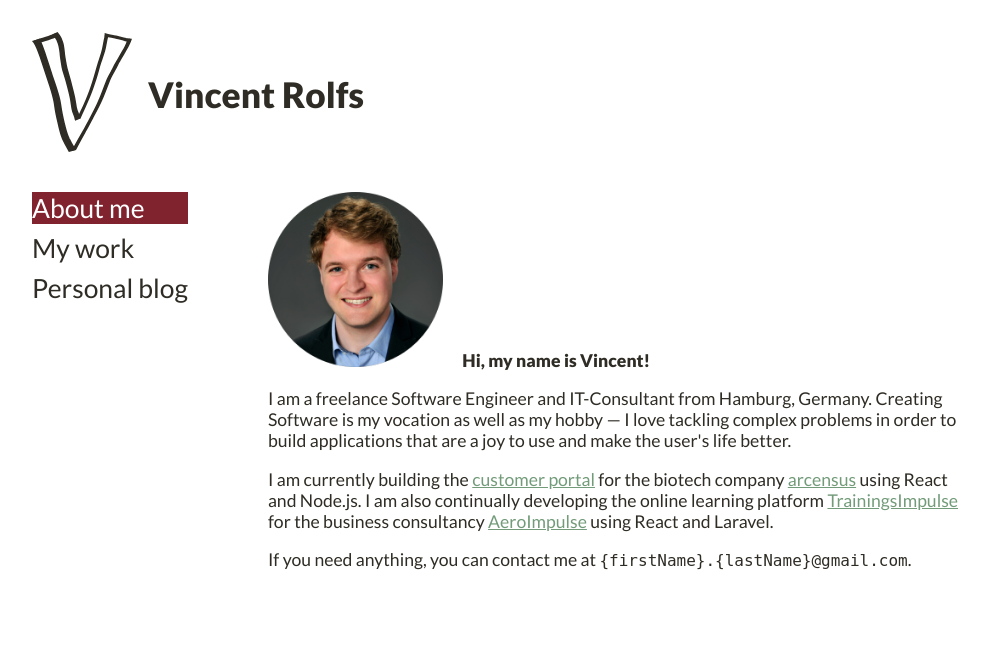
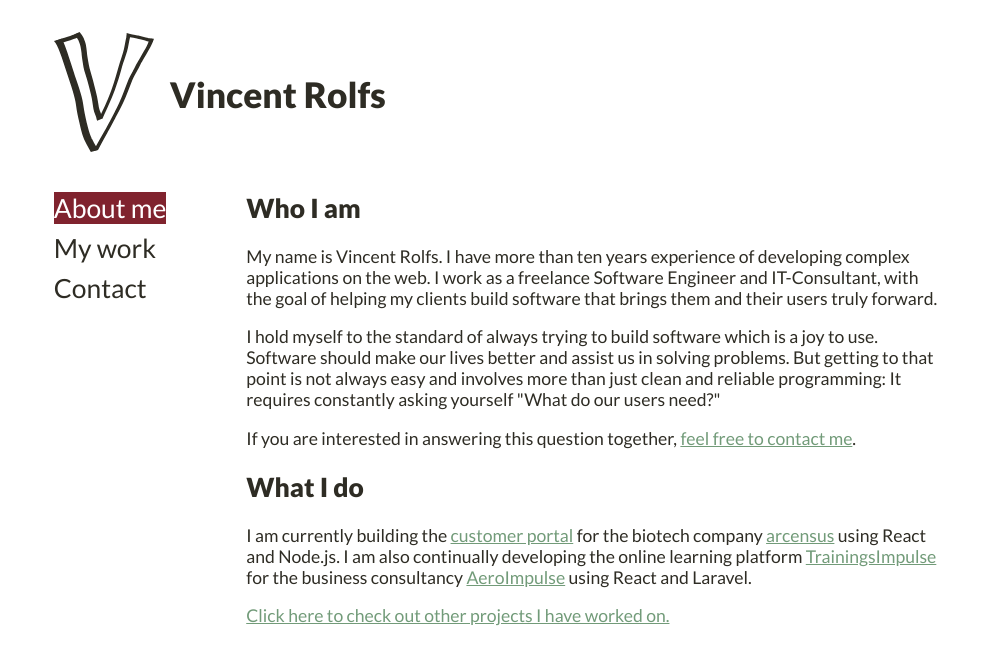
Before and after one commit to vincentrolfs/vincentrolfs.github.io, a plain HTML site: page index.html in a window 1280 px wide. Shown: the whole page, without its empty margins (140-1129 px from the left). Drawn offline with Linux system fonts and the light colour scheme.

Commit message:
Improve texts, add contact page

```diff
--- /dev/null
+++ b/contact.html
@@ -0,0 +1,60 @@
+<!DOCTYPE html>
+<html lang="en">
+<head>
+  <title>Vincent Rolfs | Contact</title>
+
+  <meta charset="UTF-8"/>
+  <meta name="viewport" content="width=device-width, initial-scale=1.0"/>
+  <meta
+          name="description"
+          content="Vincent Rolfs' professional software development portfolio.
+    Vincent is an expert on all things React and NodeJS, and has delivered
+    numerous successful web applications to clients."
+  >
+
+  <link rel="preconnect" href="https://fonts.gstatic.com"/>
+  <link href="https://fonts.googleapis.com/css2?family=Lato:wght@400;900&display=swap" rel="stylesheet"/>
+  <link href="styles/main.css" rel="stylesheet"/>
+
+  <link rel="apple-touch-icon" sizes="180x180" href="/img/icons/apple-touch-icon.png">
+  <link rel="icon" type="image/png" sizes="32x32" href="/img/icons/favicon-32x32.png">
+  <link rel="icon" type="image/png" sizes="16x16" href="/img/icons/favicon-16x16.png">
+  <link rel="manifest" href="/img/icons/site.webmanifest">
+  <link rel="mask-icon" href="/img/icons/safari-pinned-tab.svg" color="#80232E">
+  <link rel="shortcut icon" href="/img/icons/favicon.ico">
+  <meta name="msapplication-TileColor" content="#b91d47">
+  <meta name="msapplication-config" content="/img/icons/browserconfig.xml">
+  <meta name="theme-color" content="#ffffff">
+
+  <script data-goatcounter="https://vincentrolfs.goatcounter.com/count" async src="//gc.zgo.at/count.js"></script>
+</head>
+<body>
+<div id="wrapper">
+    <header>
+    <a href="/">
+        <div class="logo">
+            <img src="img/logo.svg" alt="Logo" width="100"/>
+        </div>
+
+        <h1>
+            Vincent Rolfs
+        </h1>
+    </a>
+</header>
+
+<nav>
+    <a class="" href="/">About me</a>
+    <a class="" href="/my-work.html">My work</a>
+    <a class="selected" href="/contact.html">Contact</a>
+</nav>
+
+    <main>
+        <h2>Contact</h2>
+
+        <p>
+            Please email me at <code>vincent.rolfs@gmail.com</code>.
+        </p>
+    </main>
+</div>
+</body>
+</html>
--- a/index.html
+++ b/index.html
@@ -45,22 +45,32 @@
 <nav>
     <a class="selected" href="/">About me</a>
     <a class="" href="/my-work.html">My work</a>
-    <a href="https://vincent-vincent.tumblr.com/">Personal blog</a>
+    <a class="" href="/contact.html">Contact</a>
 </nav>
 
     <main>
+        <h2>
+            Who I am
+        </h2>
+
         <p>
-            <img src="img/vincent-circle.png" alt="A picture of Vincent Rolfs"/>
-
-            Hi, my name is Vincent!
+            My name is Vincent Rolfs. I have more than ten years experience of developing complex applications on the web.
+            I work as a freelance Software Engineer and IT-Consultant, with the goal of helping my clients build software
+            that brings them and their users truly forward.
         </p>
 
         <p>
-            I am a freelance Software Engineer and IT-Consultant from Hamburg, Germany. Creating Software is my vocation
-            as well as my hobby &mdash; I love tackling complex problems in order to build applications that are a joy
-            to
-            use and make the user's life better.
+            I hold myself to the standard of always trying to build software which is a joy to use.
+            Software should make our lives better and assist us in solving problems.
+            But getting to that point is not always easy and involves more than just clean and reliable programming:
+            It requires constantly asking yourself "What do our users need?"
         </p>
+
+        <p>
+            If you are interested in answering this question together, <a href="/contact.html">feel free to contact me</a>.
+        </p>
+
+        <h2>What I do</h2>
 
         <p>
             I am currently building the <a href="https://portal.arcensus-diagnostics.com/" target="_blank" rel="noopener">customer
@@ -74,7 +84,7 @@
         </p>
 
         <p>
-            If you need anything, you can contact me at <code>{firstName}.{lastName}@gmail.com</code>.
+            <a href="/my-work.html">Click here to check out other projects I have worked on.</a>
         </p>
     </main>
 </div>
--- a/styles/main.less
+++ b/styles/main.less
@@ -105,7 +105,7 @@ nav {
 }
 
 main {
-    max-width: @main-max-width;
+    width: @main-max-width;
 
     p:first-child, h2:first-child {
         margin-block-start: 0;
@@ -117,7 +117,7 @@ main {
     }
 
     img {
-        max-width: 25%;
+        max-width: 20%;
         display: inline;
     }
 
```
Also changed, not shown: my-work.html (+1 -1 lines), templates/nav.html (+1 -1 lines), styles/main.css, 3 other files.
